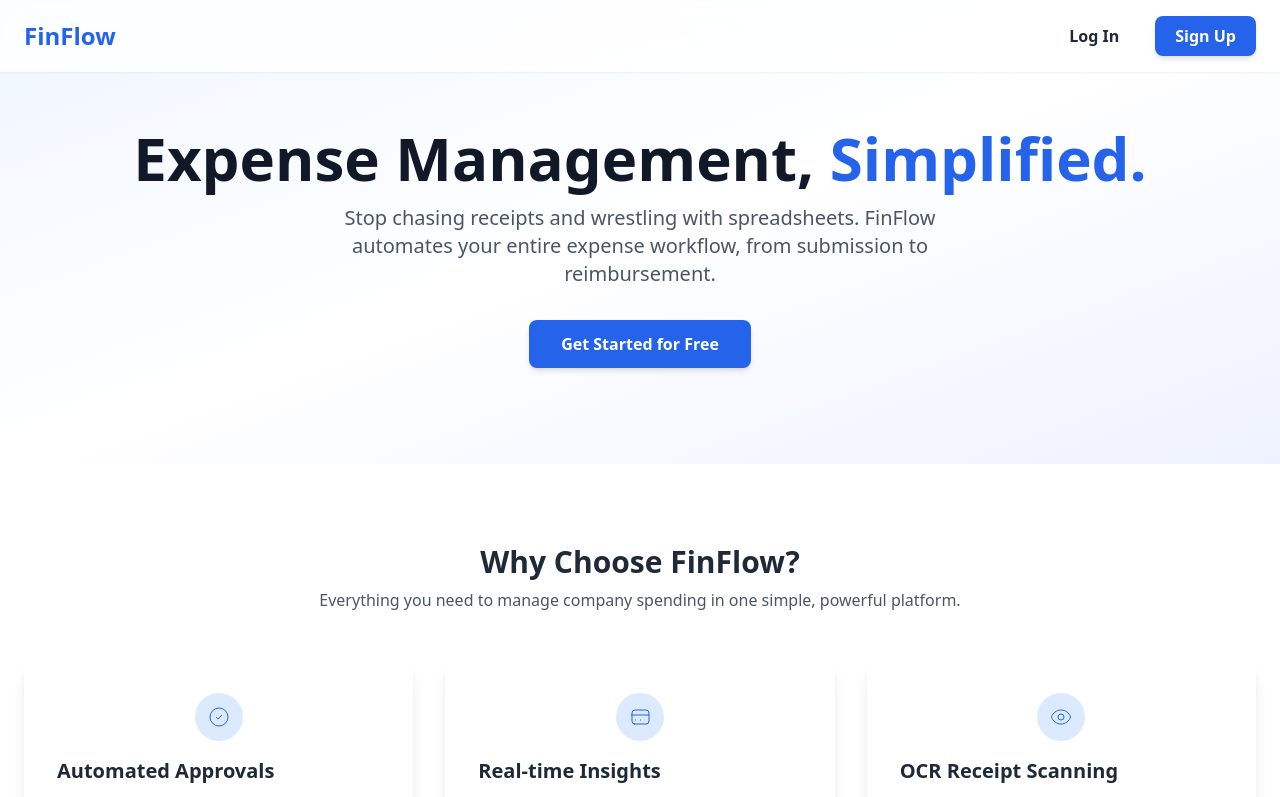
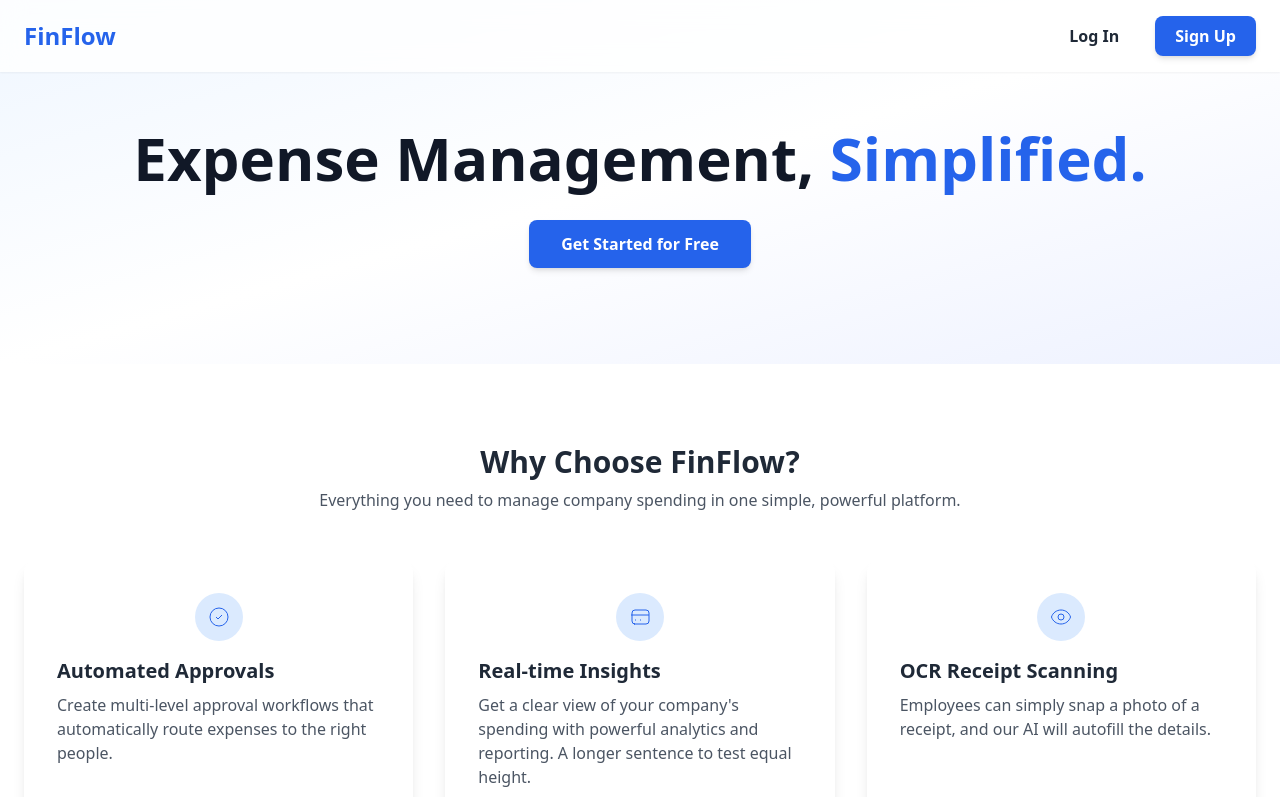
Before and after one commit to Satvik-Parihar/FinFlow, a React (Vite) app in the folder frontend/: page / in a window 1280 px wide. Shown: the top 797 px of the page. Built offline with nearby package versions, Linux system fonts and the light colour scheme.

Commit message:
Update WelcomePage content for clarity
Removed the sentence about chasing receipts and spreadsheets.

```diff
--- a/frontend/src/pages/WelcomePage.jsx
+++ b/frontend/src/pages/WelcomePage.jsx
@@ -76,7 +76,7 @@ export default function WelcomePage() {
                             Expense Management, <span className="text-blue-600">Simplified.</span>
                         </h1>
                         <p className="mt-4 text-lg md:text-xl text-gray-600 max-w-2xl mx-auto">
-                            Stop chasing receipts and wrestling with spreadsheets. FinFlow automates your entire expense workflow, from submission to reimbursement.
+
                         </p>
                         <div className="mt-8 flex justify-center space-x-4">
                             <Link to="/signup" className="px-8 py-3 bg-blue-600 text-white font-semibold rounded-lg shadow-md hover:bg-blue-700 transition duration-300 transform hover:scale-105">
```
